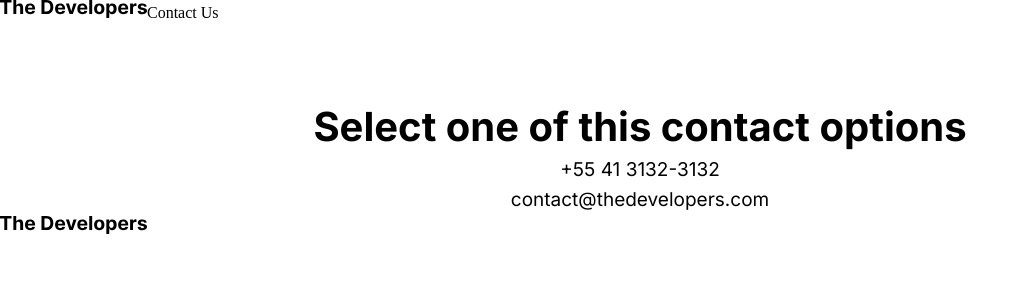
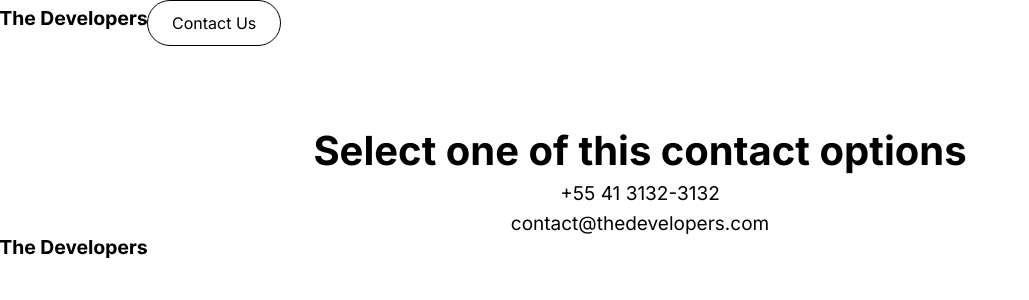
Before and after one commit to Gabriel-Zarpellon/the-developers-Gabriel-Zarpellon, an Angular app in the folder angular-site/: page /contato in a window 1280 px wide. Shown: the top 300 px of the page, without its empty margins (0-1029 px from the left). Built offline with nearby package versions, Linux system fonts and the light colour scheme.

Commit message:
style: add class to buttons

```diff
--- a/angular-site/src/app/components/header/header.component.html
+++ b/angular-site/src/app/components/header/header.component.html
@@ -1,6 +1,6 @@
 <header>
-  <a>
+  <a routerLink="/">
     <img src="assets/logo.svg" alt="The Developers Logo" />
   </a>
-  <a>Contact Us</a>
+  <a class="btn outline sm" routerLink="/contato">Contact Us</a>
 </header>
--- a/angular-site/src/app/components/sections/ctasection/ctasection.component.html
+++ b/angular-site/src/app/components/sections/ctasection/ctasection.component.html
@@ -6,6 +6,6 @@
       placerat in tempor non, tempor in quam. Sed suscipit laoreet lorem
       tincidunt lobortis
     </p>
-    <a routerLink="/contact-us">Learn more</a>
+    <a class="btn solid md" routerLink="/contact-us">Learn more</a>
   </div>
 </section>
```
Also changed, not shown: angular-site/src/app/components/header/header.component.ts (+4 -5 lines).
